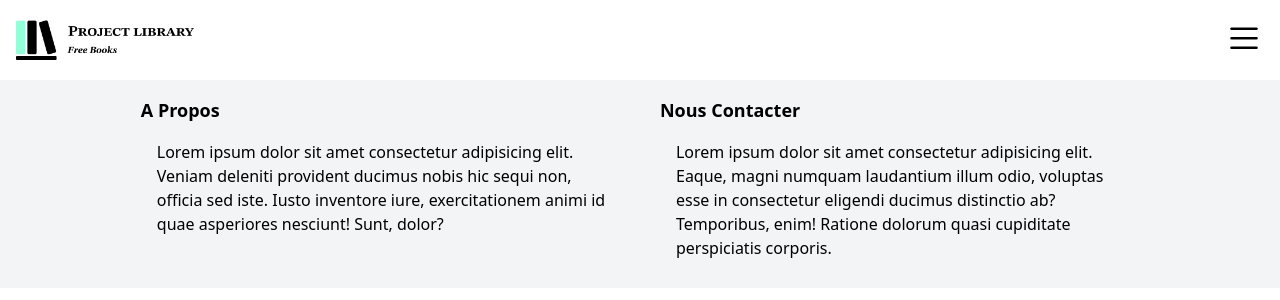
After one commit to Dorian95870/MoteurDeRecherche, a Flask app: template StructuredProject/ui/templates/results.html in a window 1280 px wide. The commit adds this page. Shown: the top 300 px of the page. Run offline with Flask 2, Linux system fonts and the light colour scheme; the template is opened without the code that fills it, so the values that code supplies are empty.

Commit message:
Fix serveur affichage resultats (pas ouf)

```diff
--- a/StructuredProject/dataset/data.py
+++ b/StructuredProject/dataset/data.py
@@ -1,6 +1,5 @@
 """# Get DataSet"""
 import pandas as pd
-import numpy as np
 
 
 def getData():
--- a/StructuredProject/ranking/rank.py
+++ /dev/null
@@ -1,5 +0,0 @@
-"""Ranking"""
-
-#classer les resultats de la requete par ordre chronologique
-for i in getBooksByListOfIds(dataRes):
-  print(i.sort_values(by='Issued'))
--- a/StructuredProject/run.py
+++ b/StructuredProject/run.py
@@ -5,4 +5,4 @@ from indexation import *
 data = getData()
 dataIndex = getIndex(data)
 
-startServer(dataIndex)
+startServer(dataIndex, data)
--- a/StructuredProject/ui/server.py
+++ b/StructuredProject/ui/server.py
@@ -1,5 +1,8 @@
+import re, requests
+from indexation import *
 from flask import Flask, render_template, request, session, redirect
 from filtering import filterByRequest
+
 
 app = Flask(__name__)
 
@@ -8,25 +11,48 @@ def index():
     userRequest = request.args.get('q')
     if type(userRequest) != type(None):
         docs, count = filterByRequest(app.config['myIndex'], userRequest)
-        app.config['results'] = count
+        app.config['nbResults'] = count
         app.config['listOfBooks'] = docs
-        return redirect("/result")
+        return redirect("/result_page")
     return render_template('index.html')
 
 @app.route('/result')
 def result():
     BooksList = ""
     for x in range(len(app.config['listOfBooks'])):
-        #print(app.config['listOfBooks'][x])
         val = app.config['listOfBooks'][x]
         pyval = val.item()
         BooksList = BooksList + str(pyval) + '\n'
 
-    print('\n')
-    print(BooksList)
-    return str(app.config['results']) + " résultats ! " + BooksList
+    return str(app.config['nbResults']) + " résultats ! " + BooksList
 
 
-def startServer(index):
+@app.route('/result_page')
+def result_page():
+    bookList = str(app.config['listOfBooks'])
+    bookList = re.sub(r'[^\w\s]', '', bookList)
+    result = bookList.split(' ')
+    res ='['
+    for x in result:
+        url = requests.get("https://gutendex.com/books/" + x + "/")
+        text = url.text
+        res = res + text
+        res = res + ','
+    res = res + ']'
+    res2 = res.split(',')
+    return render_template('results.html',message =res2)
+
+@app.route('/result_page2')
+def result_page2():
+    bookList = str(app.config['listOfBooks'])
+    bookList = re.sub(r'[^\w\s]', '', bookList)
+    result = bookList.split(' ')
+    result = [int(i) for i in result]
+    res = getBooksByListOfIds((app.config['dataSet']), result)
+    return render_template('results.html',message = res)
+
+
+def startServer(index, data):
     app.config['myIndex'] = index
+    app.config['dataSet'] = data
     app.run(debug=False)
--- a/StructuredProject/ui/static/javascript/handler.js
+++ b/StructuredProject/ui/static/javascript/handler.js
@@ -10,6 +10,12 @@ hamburger.addEventListener("click", () => {
         : optionsMenu.classList.add("hidden");
 });
 
+colorMode.addEventListener("click", () => {
+    document.querySelector("html").classList.contains("dark")
+        ? document.querySelector("html").classList.remove("dark")
+        : document.querySelector("html").classList.add("dark");
+});
+
 searchBar.addEventListener("keyup", () => {
     if (searchBar.value != "") {
         searchBarSuggestion.classList.remove("hidden");
@@ -17,9 +23,3 @@ searchBar.addEventListener("keyup", () => {
         searchBarSuggestion.classList.add("hidden");
     }
 });
-
-colorMode.addEventListener("click", () => {
-    document.querySelector("html").classList.contains("dark")
-        ? document.querySelector("html").classList.remove("dark")
-        : document.querySelector("html").classList.add("dark");
-});
--- a/StructuredProject/ui/static/style.css
+++ b/StructuredProject/ui/static/style.css
@@ -469,7 +469,7 @@ Ensure the default browser behavior of the `hidden` attribute.
 }
 
 footer{
-  position:absolute;
+  position:relative;
   bottom:0;
   width:100%;
 }
--- /dev/null
+++ b/StructuredProject/ui/templates/results.html
@@ -0,0 +1,108 @@
+<!DOCTYPE html>
+<html lang="fr" class="">
+    <head>
+        <meta charset="UTF-8" />
+        <meta http-equiv="X-UA-Compatible" content="IE=edge" />
+        <meta name="viewport" content="width=device-width, initial-scale=1.0" />
+        <title>L3 Projet</title>
+        <link rel="stylesheet" href="{{url_for('.static', filename='style.css')}}" />
+    </head>
+    <body class="bg-white dark:bg-gray-900 text-black dark:text-white">
+        <!--Header: Logo et Options-->
+        <header class="h-20 flex justify-between items-center px-4">
+            <a href="/">
+                <img
+                    class="h-10 block dark:hidden"
+                    src="{{url_for('.static', filename='/public/img/logoLarge-light.png')}}"
+                />
+                <img
+                    class="h-10 hidden dark:block"
+                    src="{{url_for('.static', filename='/public/img/logoLarge-dark.png')}}"
+                />
+            </a>
+            <button id="hamburger">
+                <img
+                    class="h-10 block dark:hidden"
+                    src="{{url_for('.static', filename='./public/img/hamburger-light.png')}}"
+                />
+                <img
+                    class="h-10 hidden dark:block"
+                    src="{{url_for('.static', filename='./public/img/hamburger-dark.png')}}"
+                />
+            </button>
+        </header>
+
+        <div class="h-full w-4/5 mx-auto flex flex-col justify-center">
+            {% for x in message %}
+                <p>{{ x }}</p>
+            {% endfor %}
+        </div>
+
+        <!--Footer: Informations complementaires (Qui sommes-nous, FAQ, etc...)-->
+        <footer
+            class="bg-gray-100 dark:bg-gray-800 h-52 text-black dark:text-white p-4"
+        >
+            <div class="w-4/5 mx-auto grid gap-10 grid-cols-1 lg:grid-cols-2">
+                <div>
+                    <span class="capitalize font-bold text-lg">A propos</span>
+                    <ul class="ml-4 mt-4">
+                        <li>
+                            Lorem ipsum dolor sit amet consectetur adipisicing
+                            elit. Veniam deleniti provident ducimus nobis hic
+                            sequi non, officia sed iste. Iusto inventore iure,
+                            exercitationem animi id quae asperiores nesciunt!
+                            Sunt, dolor?
+                        </li>
+                    </ul>
+                </div>
+                <div>
+                    <span class="capitalize font-bold text-lg"
+                        >Nous contacter</span
+                    >
+                    <ul class="ml-4 mt-4">
+                        <li>
+                            Lorem ipsum dolor sit amet consectetur adipisicing
+                            elit. Eaque, magni numquam laudantium illum odio,
+                            voluptas esse in consectetur eligendi ducimus
+                            distinctio ab? Temporibus, enim! Ratione dolorum
+                            quasi cupiditate perspiciatis corporis.
+                        </li>
+                    </ul>
+                </div>
+            </div>
+        </footer>
+
+        <!--Option: Menu permettant la modification de certains paramètres -->
+        <div
+            class="fixed top-20 right-5 p-2 w-52 bg-gray-100 dark:bg-gray-800 rounded-2xl hidden"
+            id="optionsMenu"
+        >
+            <div class="grid grid-cols-2 gap-2">
+                <div class="col-span-2 px-2 py-1 font-bold text-lg">
+                    <span>Options</span>
+                </div>
+                <button
+                    id="colorMode"
+                    class="bg-white transition-all dark:bg-gray-900 h-16 rounded-xl flex justify-center items-center overflow-hidden"
+                >
+                    <div
+                        class="flex justify-center items-center h-full w-full hover:scale-150 transition-all"
+                    >
+                        <img class="h-1/2" src="{{url_for('.static', filename='./public/img/sunIcon.gif')}}" />
+                    </div>
+                </button>
+                <div
+                    class="bg-white transition-all dark:bg-gray-900 h-16 rounded-xl overflow-hidden"
+                >
+                    <div
+                        class="flex justify-center items-center h-full w-full hover:scale-150 transition-all"
+                    >
+                        <img class="h-1/2" src="{{url_for('.static', filename='./public/img/heart.gif')}}" />
+                    </div>
+                </div>
+            </div>
+        </div>
+    </body>
+    <script src="{{url_for('.static', filename='./javascript/handler.js')}}"></script>
+    <script src="{{url_for('.static', filename='./javascript/renderBooks.js')}}"></script>
+</html>
```
Also changed, not shown: StructuredProject/test/testFilter.py (+13 -0 lines), StructuredProject/indexation/index.py (line endings or trailing spaces).
